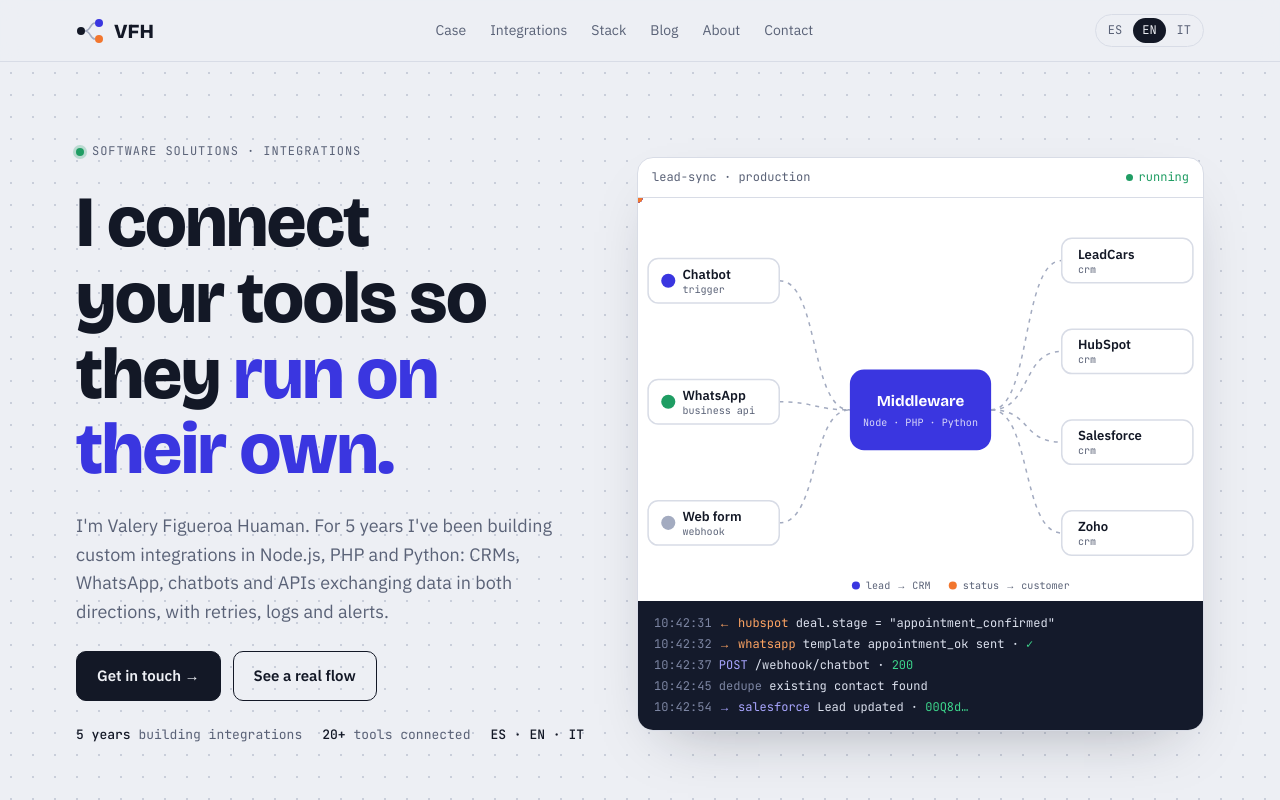
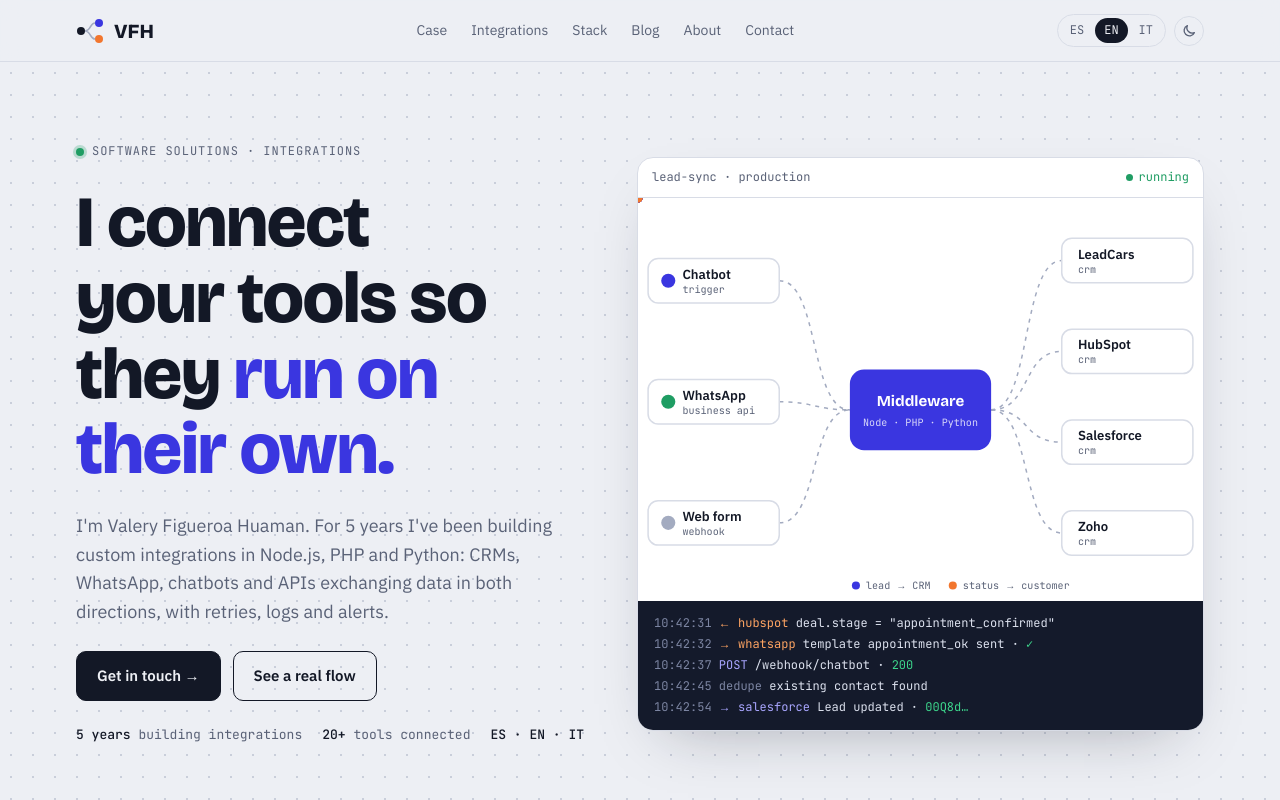
Before and after one commit to valery2590/portfolio_v4, a Next.js app: page /en in a window 1280 px wide. Shown: the top 800 px of the page. Built offline with nearby package versions, Linux system fonts and the light colour scheme.

Commit message:
Toggle de modo claro/oscuro (sigue al sistema y recuerda la elección)

```diff
--- a/app/[lang]/layout.tsx
+++ b/app/[lang]/layout.tsx
@@ -14,6 +14,8 @@ export function generateStaticParams() {
 }
 
 export const dynamicParams = false;
+
+const THEME_SCRIPT = 'try{var t=localStorage.getItem("theme");if(t==="light"||t==="dark"){document.documentElement.dataset.theme=t}}catch(e){}';
 
 export const viewport: Viewport = {
   themeColor: [
@@ -76,7 +78,11 @@ export default async function LangLayout({
   const jsonLd = personJsonLd(lang, getDictionary(lang).meta.description);
 
   return (
-    <html lang={lang} className={`${display.variable} ${body.variable} ${mono.variable}`}>
+    <html lang={lang} className={`${display.variable} ${body.variable} ${mono.variable}`} suppressHydrationWarning>
+      <head>
+        {/* Apply the saved theme before first paint (see components/ThemeToggle.tsx) */}
+        <script dangerouslySetInnerHTML={{ __html: THEME_SCRIPT }} />
+      </head>
       <body>
         <script type="application/ld+json" dangerouslySetInnerHTML={{ __html: JSON.stringify(jsonLd) }} />
         {children}
--- a/app/globals.css
+++ b/app/globals.css
@@ -21,8 +21,9 @@
   --f-body: var(--font-body), system-ui, -apple-system, sans-serif;
   --f-mono: var(--font-mono), ui-monospace, "SF Mono", Menlo, monospace;
 }
+/* Dark theme: follows the OS unless the visitor picked light; or forced via the toggle */
 @media (prefers-color-scheme: dark) {
-  :root {
+  :root:not([data-theme="light"]) {
     --bg: #0D1120; --surface: #161B2D; --ink: #E7EAF3; --muted: #98A0B6; --wire: #4A5372;
     --line: #262D44; --accent: #8D89FF; --accent-ink: #0D1120; --signal: #FF9A55; --dot: #222942;
     --code-bg: #0A0E1A; --code-fg: #DCE1EE; --ok: #3DD68C;
@@ -31,6 +32,15 @@
     color-scheme: dark;
   }
 }
+:root[data-theme="dark"] {
+  --bg: #0D1120; --surface: #161B2D; --ink: #E7EAF3; --muted: #98A0B6; --wire: #4A5372;
+  --line: #262D44; --accent: #8D89FF; --accent-ink: #0D1120; --signal: #FF9A55; --dot: #222942;
+  --code-bg: #0A0E1A; --code-fg: #DCE1EE; --ok: #3DD68C;
+  --c-crm: #8D89FF; --c-msg: #3DD68C; --c-sup: #4CC6E6; --c-mkt: #FF9A55; --c-inm: #EC7FD3;
+  --t-js: #F2CF3C; --t-node: #6CCB66; --t-php: #9EA1FF; --t-py: #6FB0FF; --t-n8n: #FF6F91; --t-make: #C08BFF; --t-zap: #FF9A55;
+  color-scheme: dark;
+}
+:root[data-theme="light"] { color-scheme: light; }
 
 html { scroll-behavior: smooth; scroll-padding-top: 80px; }
 body {
@@ -67,6 +77,13 @@ nav.links a:hover { color: var(--ink); }
 .lang a { padding: 3px 9px; border-radius: 999px; color: var(--muted); }
 .lang a:hover { color: var(--ink); }
 .lang a[aria-current="true"] { background: var(--ink); color: var(--bg); }
+.header-actions { display: flex; align-items: center; gap: 8px; }
+.theme-toggle { width: 30px; height: 30px; flex: none; display: grid; place-items: center; border: 1px solid var(--line); border-radius: 999px; background: transparent; color: var(--muted); cursor: pointer; padding: 0; }
+.theme-toggle:hover { color: var(--ink); border-color: var(--wire); }
+.theme-toggle .i-sun { display: none; }
+@media (prefers-color-scheme: dark) { :root:not([data-theme="light"]) .theme-toggle .i-sun { display: block; } :root:not([data-theme="light"]) .theme-toggle .i-moon { display: none; } }
+:root[data-theme="dark"] .theme-toggle .i-sun { display: block; }
+:root[data-theme="dark"] .theme-toggle .i-moon { display: none; }
 @media (max-width: 760px) {
   html { scroll-padding-top: 120px; }
   header.top .wrap { flex-wrap: wrap; row-gap: 10px; padding-block: 12px 0; }
--- a/components/Header.tsx
+++ b/components/Header.tsx
@@ -1,6 +1,7 @@
 import Link from "next/link";
 import { locales, type Dict, type Locale } from "@/lib/i18n";
 import Logo from "./Logo";
+import ThemeToggle from "./ThemeToggle";
 
 /** `subpath` keeps the visitor on the same page when switching language (e.g. "/blog/cache-cdn"). */
 export default function Header({ t, lang, subpath = "" }: { t: Dict; lang: Locale; subpath?: string }) {
@@ -20,6 +21,7 @@ export default function Header({ t, lang, subpath = "" }: { t: Dict; lang: Local
           <a href={`${home}#sobre-mi`}>{t.nav.about}</a>
           <a href={`${home}#contacto`}>{t.nav.contact}</a>
         </nav>
+        <div className="header-actions">
           <div className="lang" role="group" aria-label={t.nav.language}>
             {locales.map((l) => (
               <Link key={l} href={`/${l}${subpath}`} hrefLang={l} aria-current={l === lang ? "true" : undefined}>
@@ -27,6 +29,8 @@ export default function Header({ t, lang, subpath = "" }: { t: Dict; lang: Local
               </Link>
             ))}
           </div>
+          <ThemeToggle label={t.nav.theme} />
+        </div>
       </div>
     </header>
   );
--- /dev/null
+++ b/components/ThemeToggle.tsx
@@ -0,0 +1,53 @@
+"use client";
+
+/**
+ * Light/dark toggle. The page starts following the OS setting; once the visitor
+ * picks a theme it is stored in localStorage and applied before paint by the
+ * inline script in app/[lang]/layout.tsx (no flash). The visible icon is chosen
+ * purely by CSS, so server and client render the same markup.
+ */
+const COLORS = { light: "#EDEFF4", dark: "#0D1120" } as const;
+
+function currentTheme(): "light" | "dark" {
+  const set = document.documentElement.dataset.theme;
+  if (set === "light" || set === "dark") return set;
+  return window.matchMedia("(prefers-color-scheme: dark)").matches ? "dark" : "light";
+}
+
+export default function ThemeToggle({ label }: { label: string }) {
+  const toggle = () => {
+    const next = currentTheme() === "dark" ? "light" : "dark";
+    document.documentElement.dataset.theme = next;
+    try {
+      localStorage.setItem("theme", next);
+    } catch {
+      // Storage blocked: the choice still applies to this page view.
+    }
+    document.querySelectorAll('meta[name="theme-color"]').forEach((m) => m.setAttribute("content", COLORS[next]));
+  };
+
+  return (
+    <button type="button" className="theme-toggle" onClick={toggle} aria-label={label} title={label}>
+      {/* Sun: shown in dark mode (click → light) */}
+      <svg className="i-sun" viewBox="0 0 24 24" width="16" height="16" aria-hidden="true">
+        <circle cx="12" cy="12" r="4" fill="none" stroke="currentColor" strokeWidth="2" />
+        <path
+          d="M12 2v2M12 20v2M4.9 4.9l1.4 1.4M17.7 17.7l1.4 1.4M2 12h2M20 12h2M4.9 19.1l1.4-1.4M17.7 6.3l1.4-1.4"
+          stroke="currentColor"
+          strokeWidth="2"
+          strokeLinecap="round"
+        />
+      </svg>
+      {/* Moon: shown in light mode (click → dark) */}
+      <svg className="i-moon" viewBox="0 0 24 24" width="16" height="16" aria-hidden="true">
+        <path
+          d="M20 14.5A8 8 0 0 1 9.5 4a8 8 0 1 0 10.5 10.5Z"
+          fill="none"
+          stroke="currentColor"
+          strokeWidth="2"
+          strokeLinejoin="round"
+        />
+      </svg>
+    </button>
+  );
+}
--- a/dictionaries/en.ts
+++ b/dictionaries/en.ts
@@ -17,6 +17,7 @@ const en: Dict = {
     language: "Language",
     home: "Home",
     blog: "Blog",
+    theme: "Toggle light and dark mode",
   },
   hero: {
     eyebrow: "Software Solutions · Integrations",
--- a/dictionaries/es.ts
+++ b/dictionaries/es.ts
@@ -15,6 +15,7 @@ const es = {
     language: "Idioma",
     home: "Inicio",
     blog: "Blog",
+    theme: "Cambiar entre modo claro y oscuro",
   },
   hero: {
     eyebrow: "Software Solutions · Integraciones",
--- a/dictionaries/it.ts
+++ b/dictionaries/it.ts
@@ -17,6 +17,7 @@ const it: Dict = {
     language: "Lingua",
     home: "Home",
     blog: "Blog",
+    theme: "Passa tra modalità chiara e scura",
   },
   hero: {
     eyebrow: "Software Solutions · Integrazioni",
```
Lines whose indentation alone changed are shown as unchanged.
